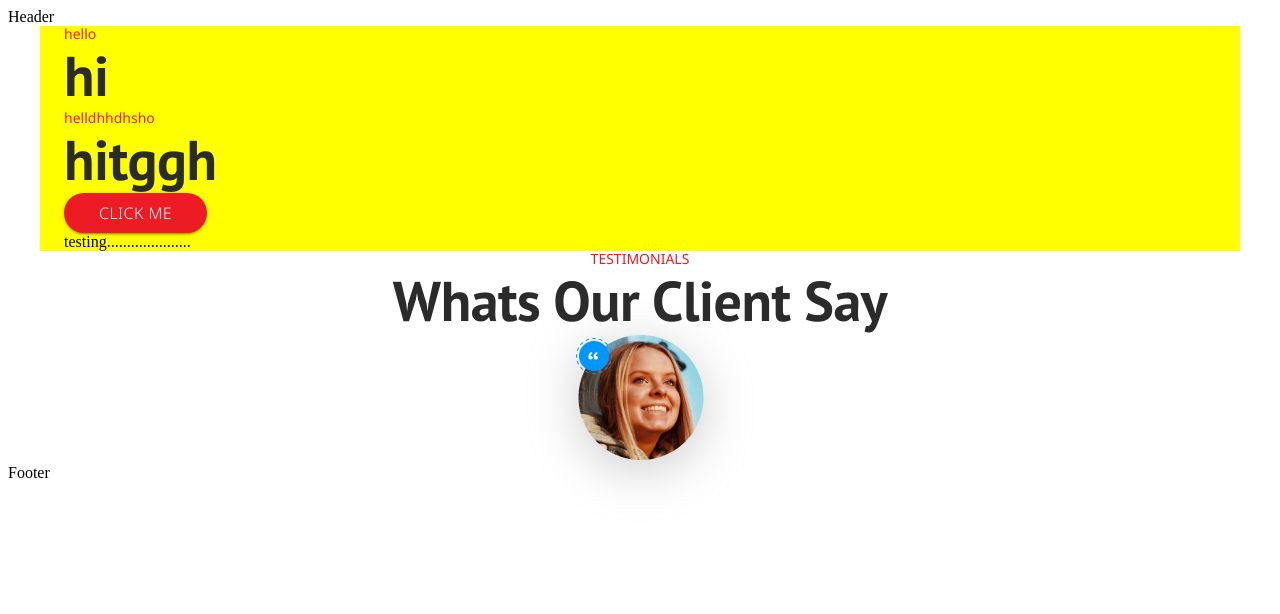
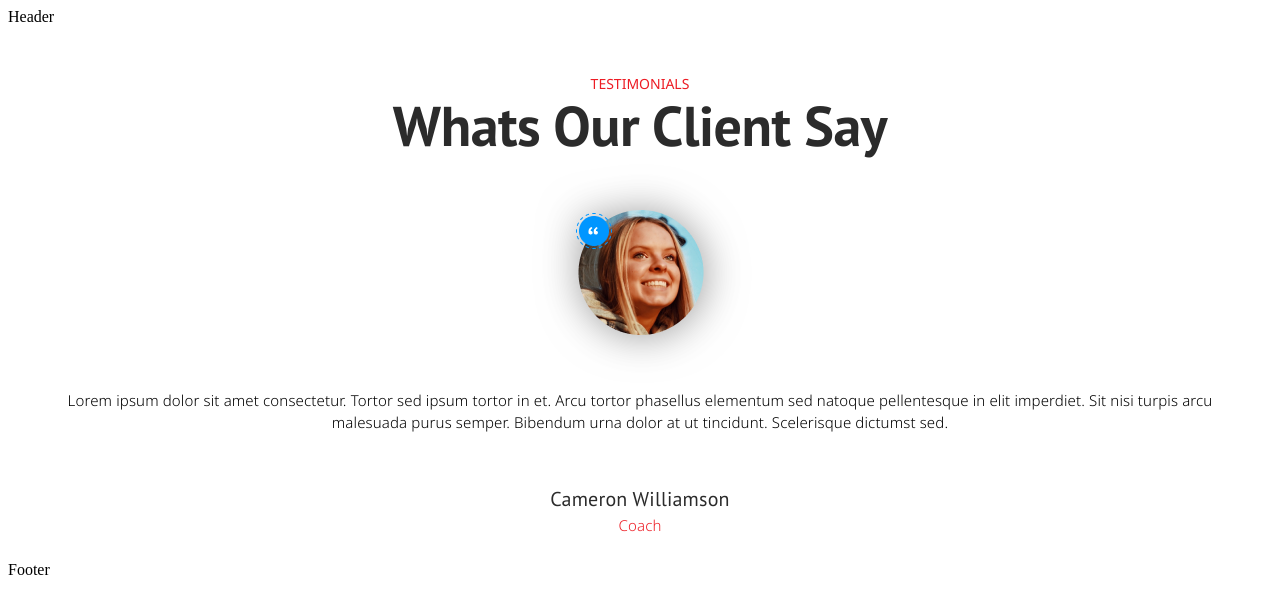
Before and after one commit to Alameen244/KikStart-FrontEnd, a React app: page / in a window 1280 px wide. Shown: the top 614 px of the page. Built offline with nearby package versions, Linux system fonts and the light colour scheme; the HTML template or start-up script is replaced by a standard one.

Commit message:
l5 complete

```diff
--- a/src/Components/HomeComponents/Layer1/Layer1.jsx
+++ b/src/Components/HomeComponents/Layer1/Layer1.jsx
@@ -8,15 +8,10 @@ const Layer1 = () => {
   return (
     <Container
       sx={{
-              // bgcolor: "#FFFAFA",
-          bgcolor:'yellow'
+              bgcolor: "#FFFAFA",
       }}
       maxWidth="lg"
       >
-         <Headings heading="hi" subHeading="hello" />
-          <Headings heading="hitggh" subHeading="helldhhdhsho" />
-          <MainButton text="click me" />
-          testing.....................
 
     </Container>
   );
--- a/src/Components/HomeComponents/Layer1/Para.jsx
+++ b/src/Components/HomeComponents/Layer1/Para.jsx
@@ -4,8 +4,12 @@ import Typography from "@mui/material/Typography";
 const Para = (props) => {
   return (
     <Box>
-      <Typography variant="body1" sx={{}}>
-        {props.para}{" "}
+      <Typography
+        variant="body1"
+        textAlign={props.align === "center" ? "center" : "left"}
+        sx={{}}
+      >
+        {props.para}
       </Typography>
     </Box>
   );
--- a/src/Components/HomeComponents/Layer5/Layer5.jsx
+++ b/src/Components/HomeComponents/Layer5/Layer5.jsx
@@ -2,10 +2,15 @@ import Container from "@mui/material/Container";
 import Headings from "../Layer1/Headings";
 import girlImage from "../../../Uploads/Girl.png";
 import Box from "@mui/material/Box";
+import Para from "../Layer1/Para";
+import Typography from "@mui/material/Typography";
 
 const Layer5 = () => {
   return (
-    <Container maxWidth="lg">
+      <Container maxWidth="lg" sx={{
+          paddingTop: '50px',
+          paddingBottom:'25px'
+    }}>
       <Headings
         heading="Whats Our Client Say"
         subHeading="TESTIMONIALS"
@@ -13,7 +18,8 @@ const Layer5 = () => {
       />
       <Box
         sx={{
-          textAlign: "center",
+                  textAlign: "center",
+                 padding:"50px 0"
         }}
       >
         <Box
@@ -21,16 +27,41 @@ const Layer5 = () => {
           src={girlImage}
           sx={{
             objectFit: "cover",
-
-             filter: "drop-shadow(0px 10px 25px rgba(128, 128, 128, 0.4))",
             transition: "transform 0.3s",
-
             "&:hover": {
               transform: "scale(1.05)",
             },
           }}
+          style={{
+            filter: "drop-shadow(1px 1px 20px rgba(128, 128, 128, 0.8))",
+          }}
         />
-      </Box>
+          </Box>
+          <Box sx={{
+              marginBottom:"50px"
+          }}>
+            <Para para="Lorem ipsum dolor sit amet consectetur. Tortor sed ipsum tortor in et. Arcu tortor phasellus elementum sed natoque pellentesque in elit imperdiet. Sit nisi turpis arcu malesuada purus semper. Bibendum urna dolor at ut tincidunt. Scelerisque dictumst sed." align='center' />
+          </Box>
+          <Box>
+              <Typography color="dark" sx={{
+                  fontFamily: 'PT Sans',
+                  fontWeigth: "bold",
+                  fontSize: "20px",
+                  textAlign:"center"
+              }}>
+                  Cameron Williamson
+
+              </Typography>
+              <Typography color="myRed" sx={{
+                  fontFamily: 'Noto Sans',
+                  fontWeigth: "bold",
+                  fontSize: "15px",
+                  textAlign:"center"
+              }}>
+                  Coach
+              </Typography>
+          </Box>
+
     </Container>
   );
 };
```
